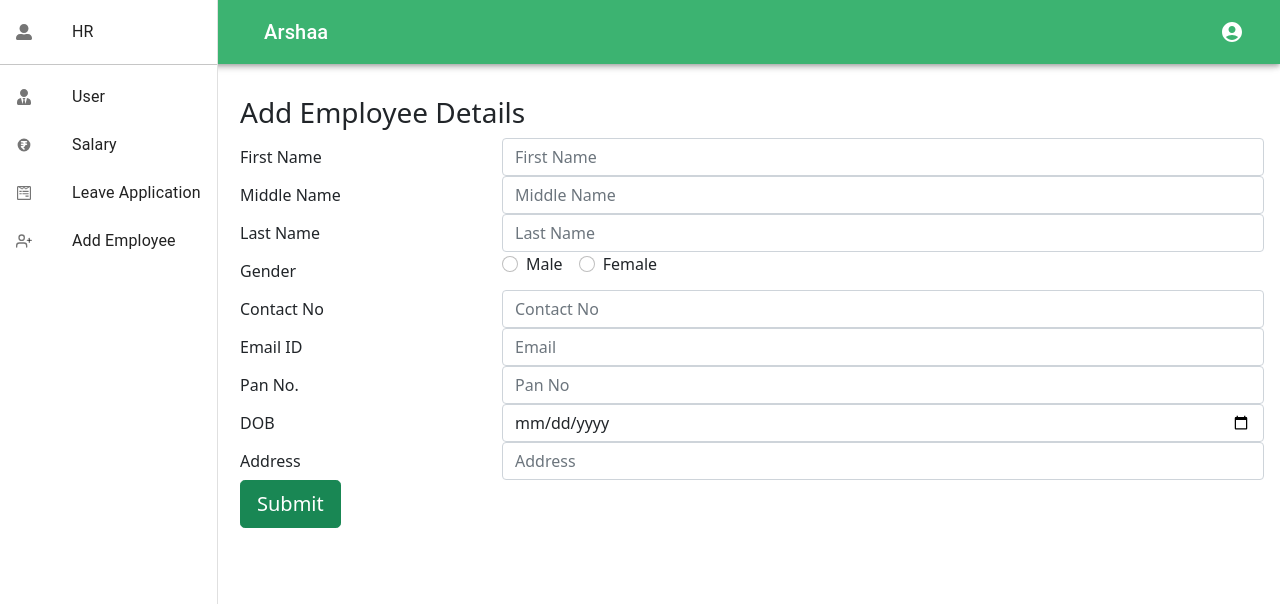
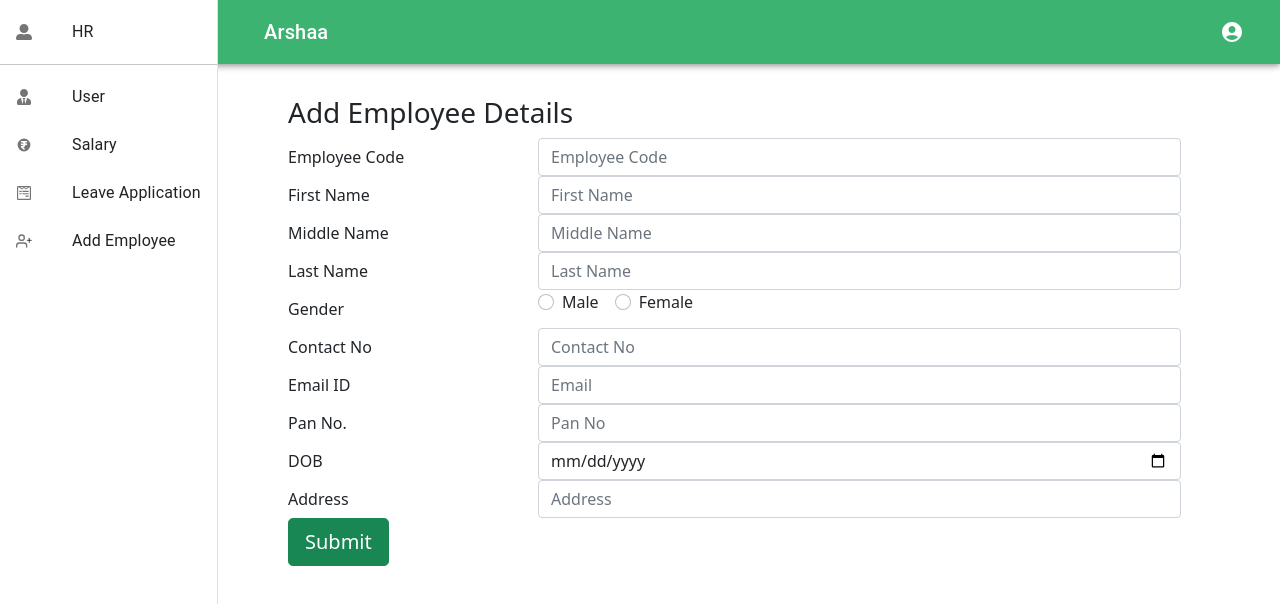
Before and after one commit to MRDJsekhar/hrm-frontend, a React (Create React App) app: page /addemployee in a window 1280 px wide. Shown: the top 604 px of the page. Built offline with nearby package versions, Linux system fonts and the light colour scheme; a small style sheet from the web is missing.

Commit message:
table updated

```diff
--- a/src/pages/AddEmplyoeeForm.jsx
+++ b/src/pages/AddEmplyoeeForm.jsx
@@ -1,13 +1,14 @@
 import React from 'react';
 import { useState } from 'react';
 import axios from 'axios';
-import { Form, Button, Col, Row } from 'react-bootstrap';
+import { Form, Col, Row } from 'react-bootstrap';
 import { useNavigate } from 'react-router';
 
 const AddEmployeeForm = () => {
 	const navigate = useNavigate();
 
 	const initialData = {
+		employeeCode: '',
 		firstName: '',
 		middleName: '',
 		lastName: '',
@@ -27,7 +28,6 @@ const AddEmployeeForm = () => {
 			...details,
 			[name]: value
 		});
-
 	};
 
 	const submitData = async (e) => {
@@ -37,6 +37,7 @@ const AddEmployeeForm = () => {
 		const data = await res.data;
 		console.log(data);
 		setDetails({
+			employeeCode: '',
 			firstName: '',
 			middleName: '',
 			lastName: '',
@@ -57,9 +58,24 @@ const AddEmployeeForm = () => {
 				<Form id="form" onSubmit={submitData}>
 					<Form.Group as={Row}>
 						<Form.Label column sm={3}>
+							Employee Code
+						</Form.Label>
+						<Col sm={8} className="form-input">
+							<Form.Control
+								onChange={handleData}
+								value={details.employeeCode}
+								name="employeeCode"
+								type="text"
+								placeholder="Employee Code"
+								required
+							/>
+						</Col>
+					</Form.Group>
+					<Form.Group as={Row}>
+						<Form.Label column sm={3}>
 							First Name
 						</Form.Label>
-						<Col sm={9} className="form-input">
+						<Col sm={8} className="form-input">
 							<Form.Control
 								onChange={handleData}
 								value={details.firstName}
@@ -74,7 +90,7 @@ const AddEmployeeForm = () => {
 						<Form.Label column sm={3}>
 							Middle Name
 						</Form.Label>
-						<Col sm={9} className="form-input">
+						<Col sm={8} className="form-input">
 							<Form.Control
 								onChange={handleData}
 								value={details.middleName}
@@ -88,7 +104,7 @@ const AddEmployeeForm = () => {
 						<Form.Label column sm={3}>
 							Last Name
 						</Form.Label>
-						<Col sm={9} className="form-input">
+						<Col sm={8} className="form-input">
 							<Form.Control
 								onChange={handleData}
 								value={details.lastName}
@@ -103,7 +119,7 @@ const AddEmployeeForm = () => {
 						<Form.Label as="legend" column sm={3}>
 							Gender
 						</Form.Label>
-						<Col sm={9}>
+						<Col sm={8}>
 							<Form.Check
 								inline
 								onChange={handleData}
@@ -130,7 +146,7 @@ const AddEmployeeForm = () => {
 						<Form.Label column sm={3}>
 							Contact No
 						</Form.Label>
-						<Col sm={9} className="form-input">
+						<Col sm={8} className="form-input">
 							<Form.Control
 								onChange={handleData}
 								value={details.contactNumber}
@@ -145,7 +161,7 @@ const AddEmployeeForm = () => {
 						<Form.Label column sm={3}>
 							Email ID
 						</Form.Label>
-						<Col sm={9} className="form-input">
+						<Col sm={8} className="form-input">
 							<Form.Control
 								onChange={handleData}
 								value={details.email}
@@ -160,7 +176,7 @@ const AddEmployeeForm = () => {
 						<Form.Label column sm={3}>
 							Pan No.
 						</Form.Label>
-						<Col sm={9} className="form-input">
+						<Col sm={8} className="form-input">
 							<Form.Control
 								onChange={handleData}
 								value={details.panCard}
@@ -175,7 +191,7 @@ const AddEmployeeForm = () => {
 						<Form.Label column sm={3}>
 							DOB
 						</Form.Label>
-						<Col sm={9} className="form-input">
+						<Col sm={8} className="form-input">
 							<Form.Control
 								onChange={handleData}
 								value={details.dob}
@@ -190,7 +206,7 @@ const AddEmployeeForm = () => {
 						<Form.Label column sm={3}>
 							Address
 						</Form.Label>
-						<Col sm={9} className="form-input">
+						<Col sm={8} className="form-input">
 							<Form.Control
 								onChange={handleData}
 								value={details.address}
--- a/src/pages/EmployeeDetails.jsx
+++ b/src/pages/EmployeeDetails.jsx
@@ -1,19 +1,19 @@
 import React, { useEffect } from 'react';
 import axios from 'axios';
 import { useState } from 'react';
-import { Table } from 'react-bootstrap';
+//import { Table } from 'react-bootstrap';
 
 const EmployeeDetails = () => {
 	const [ empData, setEmpData ] = useState([]);
 	useEffect(() => {
-		const getData = async () => {
-			const response = await axios.get('/employeedetails');
-			const data = await response.data;
-			console.log(data);
-			setEmpData(data);
-		};
 		getData();
 	}, []);
+	const getData = async () => {
+		const response = await axios.get('/employeedetails');
+		const data = await response.data;
+		console.log(data);
+		setEmpData(data);
+	};
 	return (
 		<div className="card" style={{ borderRadius: '5px' }}>
 			<div className="table-responsive">
--- a/src/pages/Homepage.js
+++ b/src/pages/Homepage.js
@@ -25,7 +25,7 @@ const Homepage = () => {
 			<div>
 				<Header />
 			</div>
-			<div style={{ marginLeft: '15em', marginRight: '1em', marginTop: '6em' }}>
+			<div style={{ marginLeft: '18em', marginRight: '1em', marginTop: '6em' }}>
 				<Routes>
 					<Route exact path="/home" element={<EmployeeDetails />} />
 					<Route path="/addemployee" element={<AddEmployeeForm />} />
```
